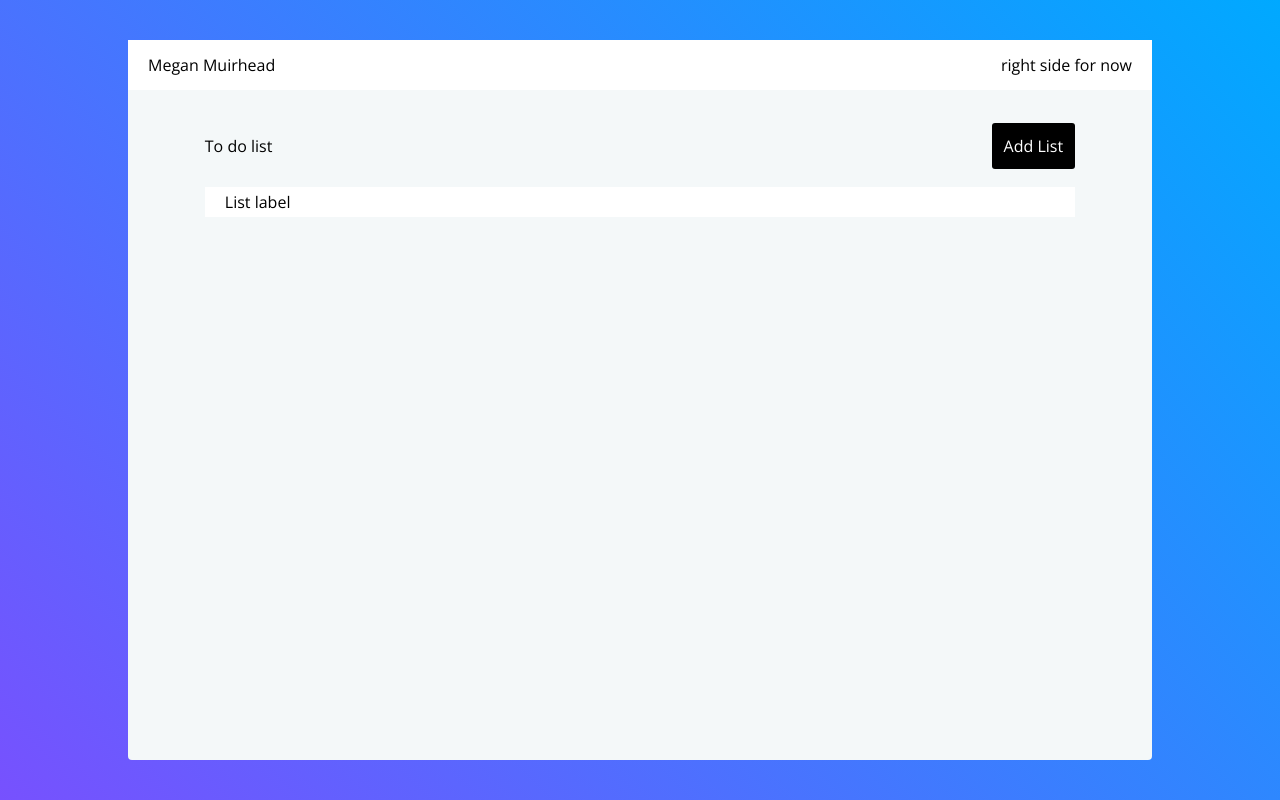
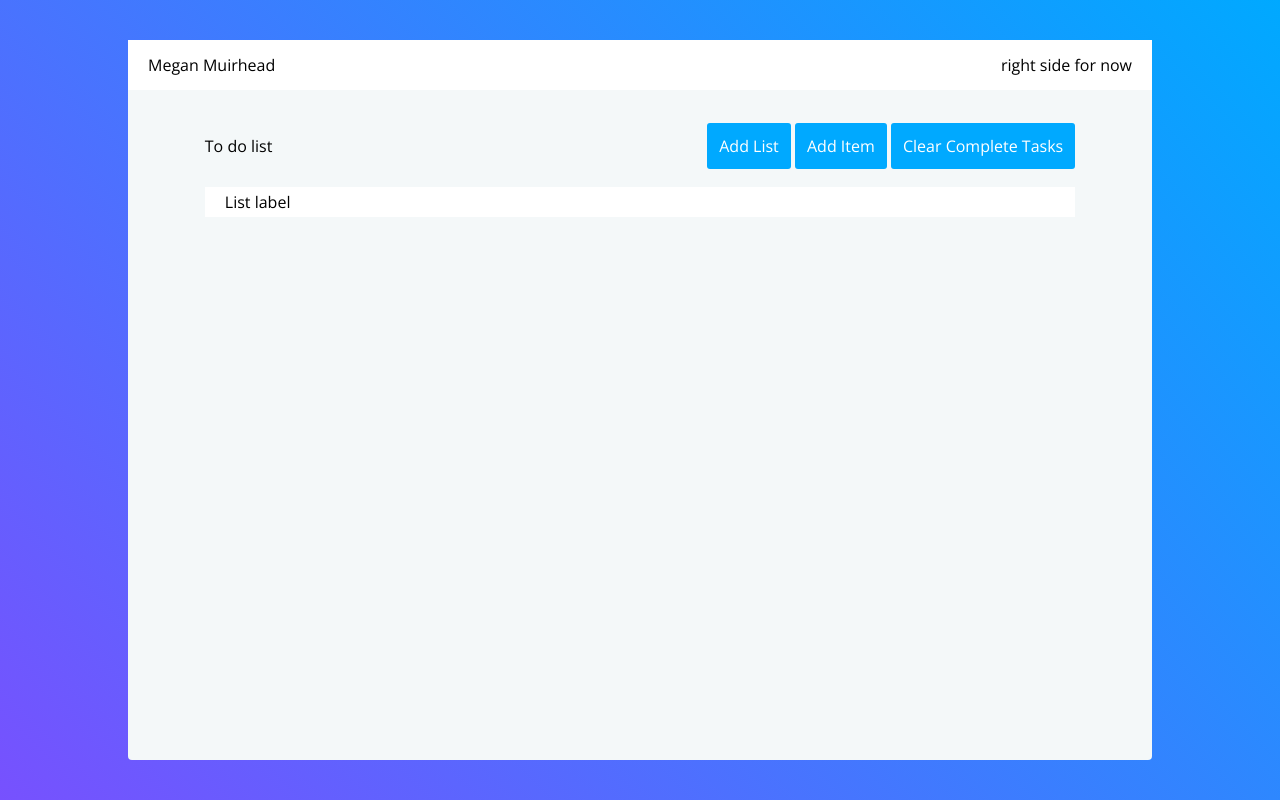
Before and after one commit to meganmuirhead/toDoList, a plain HTML site: page index.html in a window 1280 px wide. Drawn offline with nearby package versions, Linux system fonts and the light colour scheme.

Commit message:
added blue buttons

```diff
--- a/index.html
+++ b/index.html
@@ -25,6 +25,9 @@
                 </div>
                 <div class="headerRight">
                     <a href="#" class="blueBtn">Add List</a>
+                    <a href="#" class="blueBtn">Add Item</a>
+                    <a href="#" class="blueBtn">Clear Complete Tasks</a>
+
                 </div>
             </div>
             <div class="list">
--- a/style.less
+++ b/style.less
@@ -2,7 +2,7 @@
 @my-gradient: linear-gradient(45deg, rgba(119,81,254,1) 0%,rgba(0,169,255,1) 100%);
 
 .blueBtn{
-  background-color: black;
+  background-color: @my-blue;
   padding: 12px;
   color: #FFFFFF;
   text-decoration: none;
```
Also changed, not shown: style.css.
